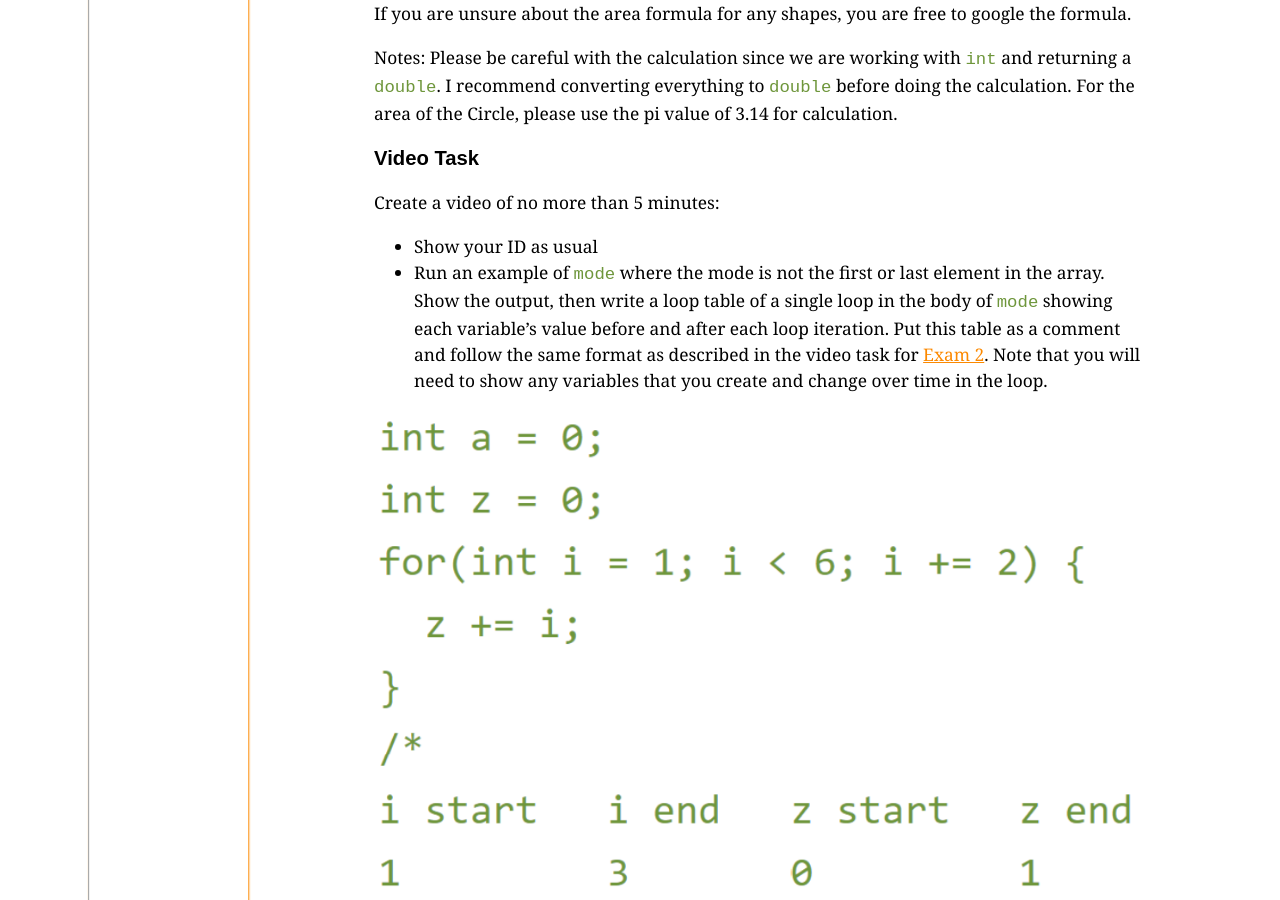
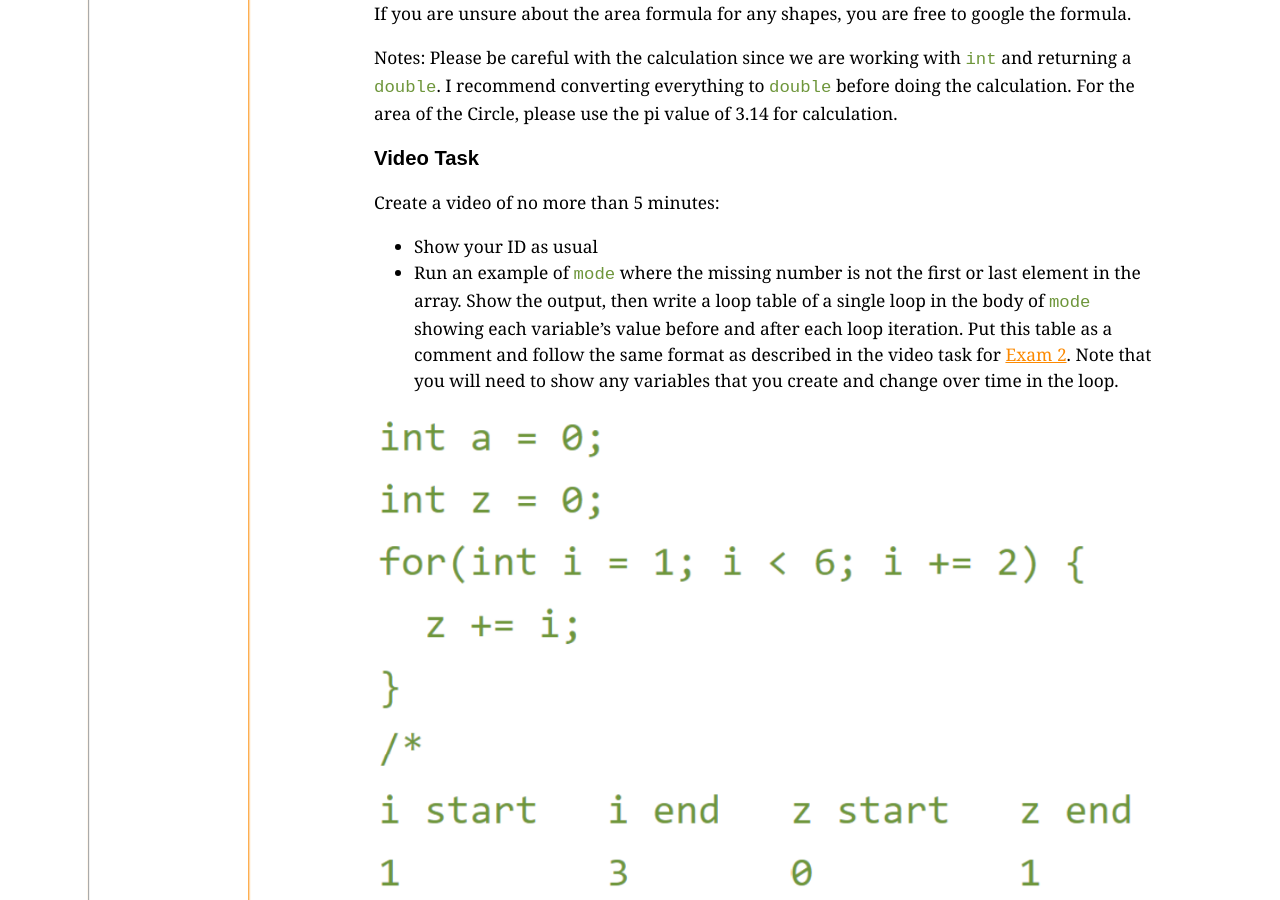
Before and after one commit to ucsd-cse11-sp22/ucsd-cse11-sp22.github.io, a Jekyll site: the page built from _assignments/final.md, in a window 1280 px wide and 900 px high, scrolled down 7089 px. Built offline with Jekyll 4.4.1, drawn with Linux system fonts in a browser that asks for light colours.

Commit message:
update description for video task of part 2

```diff
--- a/_assignments/final.md
+++ b/_assignments/final.md
@@ -230,7 +230,7 @@ For the area of the Circle, please use the pi value of 3.14 for calculation.
 Create a video of no more than 5 minutes:
 
 - Show your ID as usual
-- Run an example of `mode` where the mode is not the first or last element in the array. Show the output, then write a loop table of a single loop in the body of `mode` showing each variable's value before and after each loop iteration. Put this table as a comment and follow the same format as described in the video task for [Exam 2](https://ucsd-cse11-sp22.github.io/assignments/exam2.html). Note that you will need to show any variables that you create and change over time in the loop.
+- Run an example of `mode` where the missing number is not the first or last element in the array. Show the output, then write a loop table of a single loop in the body of `mode` showing each variable's value before and after each loop iteration. Put this table as a comment and follow the same format as described in the video task for [Exam 2](https://ucsd-cse11-sp22.github.io/assignments/exam2.html). Note that you will need to show any variables that you create and change over time in the loop.
 
 <img src="part2.png">{:width="100%"}
 
```
